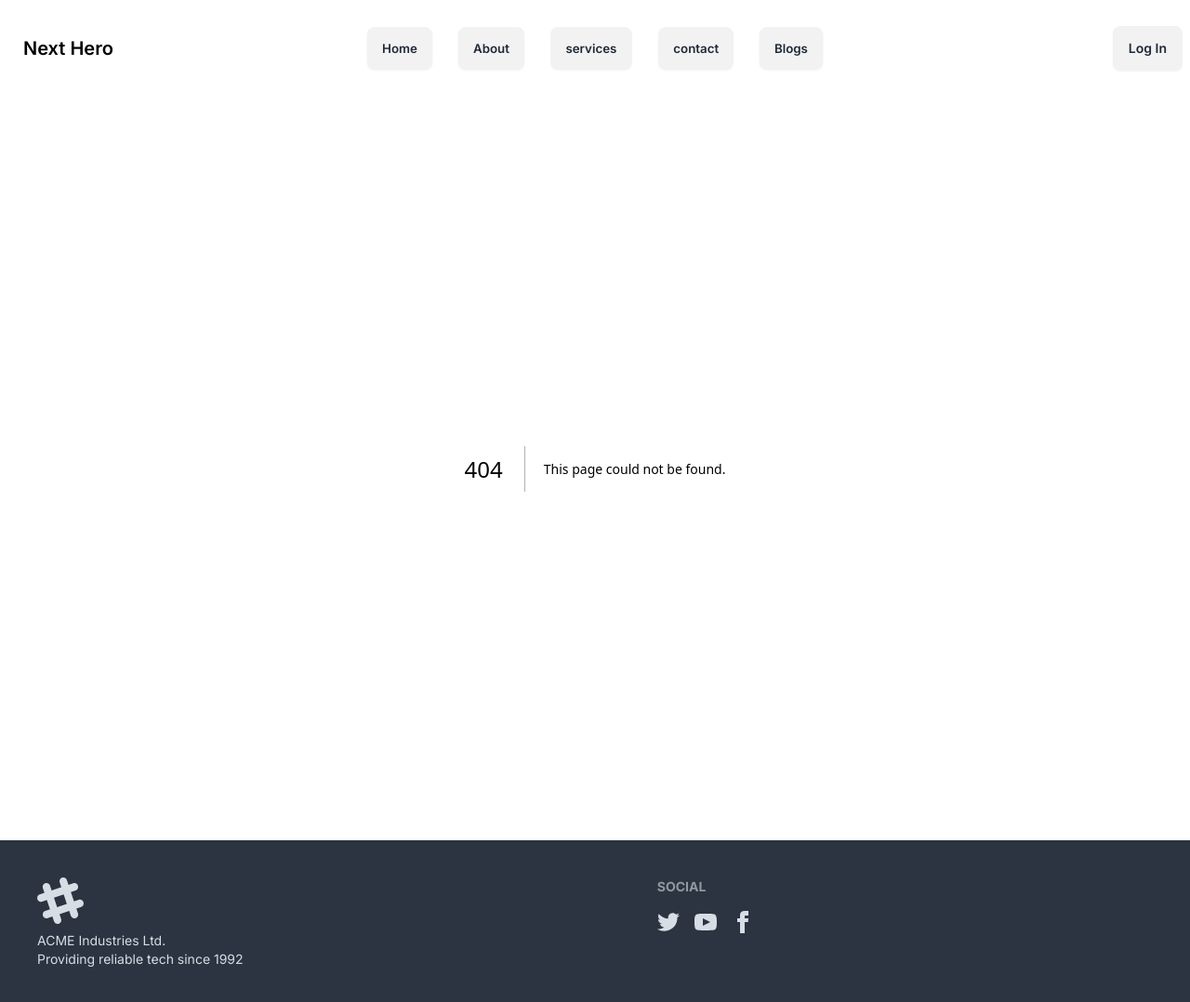
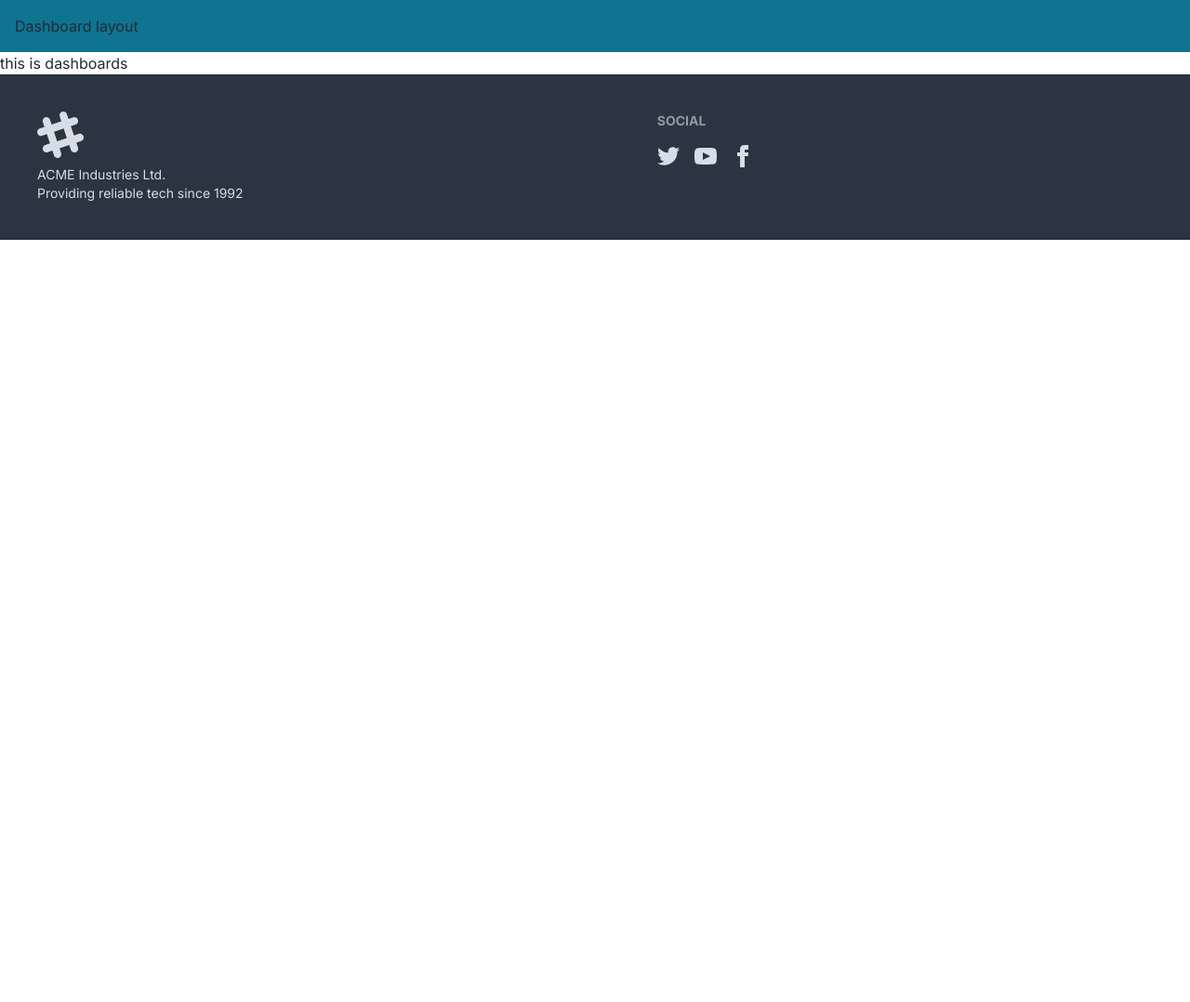
Before and after one commit to yasin-hasan2/nextJs-learning-project, a Next.js app: page /dashboard in a window 1280 px wide. Before the commit this address had no page. Shown: the top 1078 px of the page at 93% size. After the commit the page ends 800 px from the top, so only its background shows below. Built offline with nearby package versions, Linux system fonts and the light colour scheme.

Commit message:
group routing , common layout and conditional layout

```diff
--- /dev/null
+++ b/src/app/(dashboards)/createUser/page.jsx
@@ -0,0 +1,11 @@
+import React from "react";
+
+const page = () => {
+  return (
+    <div>
+      <h1>this is this is create users </h1>
+    </div>
+  );
+};
+
+export default page;
--- /dev/null
+++ b/src/app/(dashboards)/dashboard/page.jsx
@@ -0,0 +1,11 @@
+import React from "react";
+
+const page = () => {
+  return (
+    <div>
+      <h1>this is dashboards </h1>
+    </div>
+  );
+};
+
+export default page;
--- a/src/app/layout.js
+++ b/src/app/layout.js
@@ -1,6 +1,7 @@
 import { Inter } from "next/font/google";
 import "./globals.css";
 import Navbar from "@/components/Navbar";
+import Footer from "@/components/Footer";
 
 const inter = Inter({ subsets: ["latin"] });
 
@@ -15,64 +16,7 @@ export default function RootLayout({ children }) {
       <body className={inter.className}>
         <Navbar></Navbar>
         {children}
-        <footer className="footer bg-neutral text-neutral-content p-10">
-          <aside>
-            <svg
-              width="50"
-              height="50"
-              viewBox="0 0 24 24"
-              xmlns="http://www.w3.org/2000/svg"
-              fillRule="evenodd"
-              clipRule="evenodd"
-              className="fill-current"
-            >
-              <path d="M22.672 15.226l-2.432.811.841 2.515c.33 1.019-.209 2.127-1.23 2.456-1.15.325-2.148-.321-2.463-1.226l-.84-2.518-5.013 1.677.84 2.517c.391 1.203-.434 2.542-1.831 2.542-.88 0-1.601-.564-1.86-1.314l-.842-2.516-2.431.809c-1.135.328-2.145-.317-2.463-1.229-.329-1.018.211-2.127 1.231-2.456l2.432-.809-1.621-4.823-2.432.808c-1.355.384-2.558-.59-2.558-1.839 0-.817.509-1.582 1.327-1.846l2.433-.809-.842-2.515c-.33-1.02.211-2.129 1.232-2.458 1.02-.329 2.13.209 2.461 1.229l.842 2.515 5.011-1.677-.839-2.517c-.403-1.238.484-2.553 1.843-2.553.819 0 1.585.509 1.85 1.326l.841 2.517 2.431-.81c1.02-.33 2.131.211 2.461 1.229.332 1.018-.21 2.126-1.23 2.456l-2.433.809 1.622 4.823 2.433-.809c1.242-.401 2.557.484 2.557 1.838 0 .819-.51 1.583-1.328 1.847m-8.992-6.428l-5.01 1.675 1.619 4.828 5.011-1.674-1.62-4.829z"></path>
-            </svg>
-            <p>
-              ACME Industries Ltd.
-              <br />
-              Providing reliable tech since 1992
-            </p>
-          </aside>
-          <nav>
-            <h6 className="footer-title">Social</h6>
-            <div className="grid grid-flow-col gap-4">
-              <a>
-                <svg
-                  xmlns="http://www.w3.org/2000/svg"
-                  width="24"
-                  height="24"
-                  viewBox="0 0 24 24"
-                  className="fill-current"
-                >
-                  <path d="M24 4.557c-.883.392-1.832.656-2.828.775 1.017-.609 1.798-1.574 2.165-2.724-.951.564-2.005.974-3.127 1.195-.897-.957-2.178-1.555-3.594-1.555-3.179 0-5.515 2.966-4.797 6.045-4.091-.205-7.719-2.165-10.148-5.144-1.29 2.213-.669 5.108 1.523 6.574-.806-.026-1.566-.247-2.229-.616-.054 2.281 1.581 4.415 3.949 4.89-.693.188-1.452.232-2.224.084.626 1.956 2.444 3.379 4.6 3.419-2.07 1.623-4.678 2.348-7.29 2.04 2.179 1.397 4.768 2.212 7.548 2.212 9.142 0 14.307-7.721 13.995-14.646.962-.695 1.797-1.562 2.457-2.549z"></path>
-                </svg>
-              </a>
-              <a>
-                <svg
-                  xmlns="http://www.w3.org/2000/svg"
-                  width="24"
-                  height="24"
-                  viewBox="0 0 24 24"
-                  className="fill-current"
-                >
-                  <path d="M19.615 3.184c-3.604-.246-11.631-.245-15.23 0-3.897.266-4.356 2.62-4.385 8.816.029 6.185.484 8.549 4.385 8.816 3.6.245 11.626.246 15.23 0 3.897-.266 4.356-2.62 4.385-8.816-.029-6.185-.484-8.549-4.385-8.816zm-10.615 12.816v-8l8 3.993-8 4.007z"></path>
-                </svg>
-              </a>
-              <a>
-                <svg
-                  xmlns="http://www.w3.org/2000/svg"
-                  width="24"
-                  height="24"
-                  viewBox="0 0 24 24"
-                  className="fill-current"
-                >
-                  <path d="M9 8h-3v4h3v12h5v-12h3.642l.358-4h-4v-1.667c0-.955.192-1.333 1.115-1.333h2.885v-5h-3.808c-3.596 0-5.192 1.583-5.192 4.615v3.385z"></path>
-                </svg>
-              </a>
-            </div>
-          </nav>
-        </footer>
+        <Footer></Footer>
       </body>
     </html>
   );
--- /dev/null
+++ b/src/components/Footer.jsx
@@ -0,0 +1,68 @@
+import React from "react";
+
+const Footer = () => {
+  return (
+    <div>
+      <footer className="footer bg-neutral text-neutral-content p-10">
+        <aside>
+          <svg
+            width="50"
+            height="50"
+            viewBox="0 0 24 24"
+            xmlns="http://www.w3.org/2000/svg"
+            fillRule="evenodd"
+            clipRule="evenodd"
+            className="fill-current"
+          >
+            <path d="M22.672 15.226l-2.432.811.841 2.515c.33 1.019-.209 2.127-1.23 2.456-1.15.325-2.148-.321-2.463-1.226l-.84-2.518-5.013 1.677.84 2.517c.391 1.203-.434 2.542-1.831 2.542-.88 0-1.601-.564-1.86-1.314l-.842-2.516-2.431.809c-1.135.328-2.145-.317-2.463-1.229-.329-1.018.211-2.127 1.231-2.456l2.432-.809-1.621-4.823-2.432.808c-1.355.384-2.558-.59-2.558-1.839 0-.817.509-1.582 1.327-1.846l2.433-.809-.842-2.515c-.33-1.02.211-2.129 1.232-2.458 1.02-.329 2.13.209 2.461 1.229l.842 2.515 5.011-1.677-.839-2.517c-.403-1.238.484-2.553 1.843-2.553.819 0 1.585.509 1.85 1.326l.841 2.517 2.431-.81c1.02-.33 2.131.211 2.461 1.229.332 1.018-.21 2.126-1.23 2.456l-2.433.809 1.622 4.823 2.433-.809c1.242-.401 2.557.484 2.557 1.838 0 .819-.51 1.583-1.328 1.847m-8.992-6.428l-5.01 1.675 1.619 4.828 5.011-1.674-1.62-4.829z"></path>
+          </svg>
+          <p>
+            ACME Industries Ltd.
+            <br />
+            Providing reliable tech since 1992
+          </p>
+        </aside>
+        <nav>
+          <h6 className="footer-title">Social</h6>
+          <div className="grid grid-flow-col gap-4">
+            <a>
+              <svg
+                xmlns="http://www.w3.org/2000/svg"
+                width="24"
+                height="24"
+                viewBox="0 0 24 24"
+                className="fill-current"
+              >
+                <path d="M24 4.557c-.883.392-1.832.656-2.828.775 1.017-.609 1.798-1.574 2.165-2.724-.951.564-2.005.974-3.127 1.195-.897-.957-2.178-1.555-3.594-1.555-3.179 0-5.515 2.966-4.797 6.045-4.091-.205-7.719-2.165-10.148-5.144-1.29 2.213-.669 5.108 1.523 6.574-.806-.026-1.566-.247-2.229-.616-.054 2.281 1.581 4.415 3.949 4.89-.693.188-1.452.232-2.224.084.626 1.956 2.444 3.379 4.6 3.419-2.07 1.623-4.678 2.348-7.29 2.04 2.179 1.397 4.768 2.212 7.548 2.212 9.142 0 14.307-7.721 13.995-14.646.962-.695 1.797-1.562 2.457-2.549z"></path>
+              </svg>
+            </a>
+            <a>
+              <svg
+                xmlns="http://www.w3.org/2000/svg"
+                width="24"
+                height="24"
+                viewBox="0 0 24 24"
+                className="fill-current"
+              >
+                <path d="M19.615 3.184c-3.604-.246-11.631-.245-15.23 0-3.897.266-4.356 2.62-4.385 8.816.029 6.185.484 8.549 4.385 8.816 3.6.245 11.626.246 15.23 0 3.897-.266 4.356-2.62 4.385-8.816-.029-6.185-.484-8.549-4.385-8.816zm-10.615 12.816v-8l8 3.993-8 4.007z"></path>
+              </svg>
+            </a>
+            <a>
+              <svg
+                xmlns="http://www.w3.org/2000/svg"
+                width="24"
+                height="24"
+                viewBox="0 0 24 24"
+                className="fill-current"
+              >
+                <path d="M9 8h-3v4h3v12h5v-12h3.642l.358-4h-4v-1.667c0-.955.192-1.333 1.115-1.333h2.885v-5h-3.808c-3.596 0-5.192 1.583-5.192 4.615v3.385z"></path>
+              </svg>
+            </a>
+          </div>
+        </nav>
+      </footer>
+    </div>
+  );
+};
+
+export default Footer;
--- a/src/components/Navbar.jsx
+++ b/src/components/Navbar.jsx
@@ -32,6 +32,9 @@ const Navbar = () => {
   const handelLogIn = () => {
     router.push("/LogIn");
   };
+
+  if (pathName.includes("dashboard"))
+    return <div className="bg-cyan-700 p-4">Dashboard layout</div>;
 
   return (
     <div>
```
